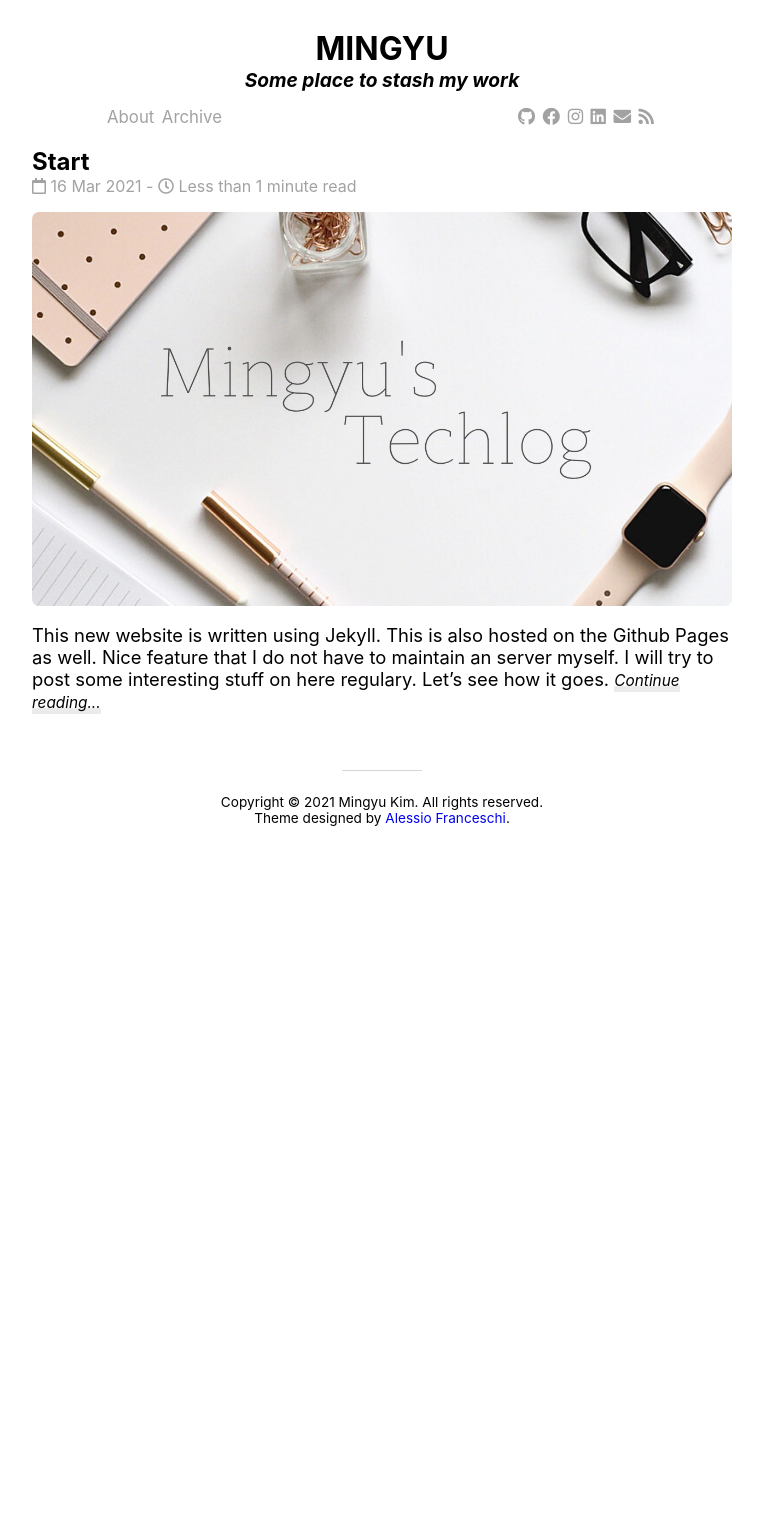
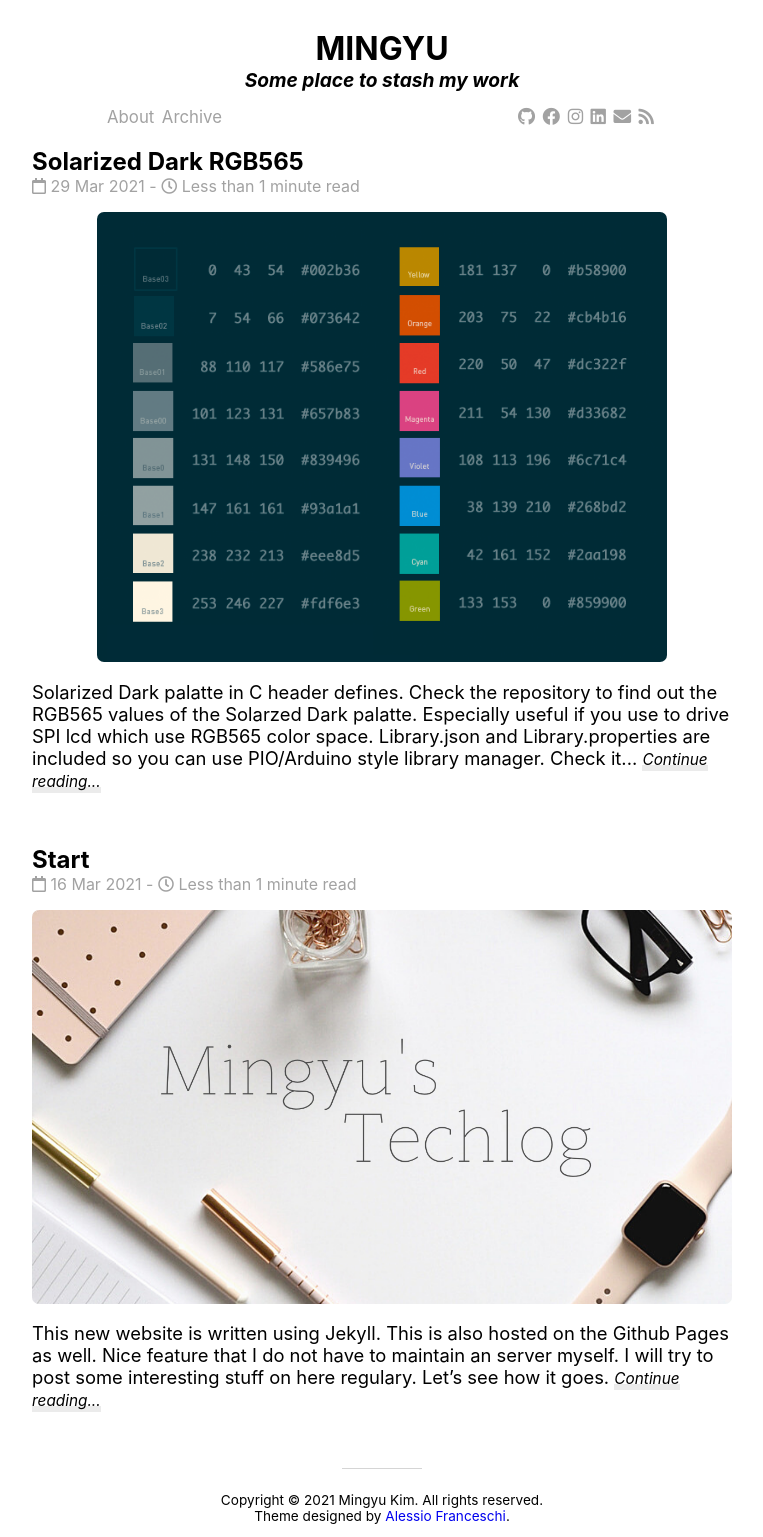
Before and after one commit to Mingyu-Kim/mingyu.co.kr, a Jekyll site: the page built from index.html, in a window 1280 px wide. Shown: the whole page, without its empty margins (258-1021 px from the left). Built offline with Jekyll 4.4.1, drawn with Linux system fonts in a browser that asks for light colours; nearby versions of some CDN libraries; the list of posts is cut into pages by our own code; before the commit the page ends 900 px from its top, so only the background shows below that.

Commit message:
New Solarized Dark Post

```diff
--- a/_config.yml
+++ b/_config.yml
@@ -2,7 +2,7 @@
 title: MINGYU
 description: "Some place to stash my works"
 url:  "https://mingyu.co.kr" # Actual base url of the website
-baseurl: "/"           # url of the jekyll blog. e.g. if you set url to "mysite.com" and baseurl to "blog", the jekyll website will work on "mysite.com/blog"
+baseurl: ""           # url of the jekyll blog. e.g. if you set url to "mysite.com" and baseurl to "blog", the jekyll website will work on "mysite.com/blog"
 author:
   name: "Mingyu Kim"
   email: "mingyu@mingyu.co.kr"
@@ -56,4 +56,4 @@ sass:
 
 #TEST WEB PORT
 port: 8888
-livereload: true
+livereload: false
--- /dev/null
+++ b/_posts/2021-03-29-SolarizedDarkRGB565.md
@@ -0,0 +1,15 @@
+---
+title: Solarized Dark RGB565
+layout: post
+categories: [Project, Arduino, C++]
+image: /assets/img/2021-03-29/SD.png
+description: "Solarized Dark Palatte in RGB565 Format in C defines"
+---
+
+![Solarized Dark Palatte](/assets/img/2021-03-29/SD.png)
+Solarized Dark palatte in C header defines.
+Check the repository to find out the RGB565 values of the Solarzed Dark palatte.
+Especially useful if you use to drive SPI lcd which use RGB565 color space.
+Library.json and Library.properties are included so you can use PIO/Arduino style library manager.
+Check it out here.
+*<https://github.com/Mingyu-Kim/SolarizedDark565>*
```
Also changed, not shown: assets/img/2021-03-29/SD.png (added).
